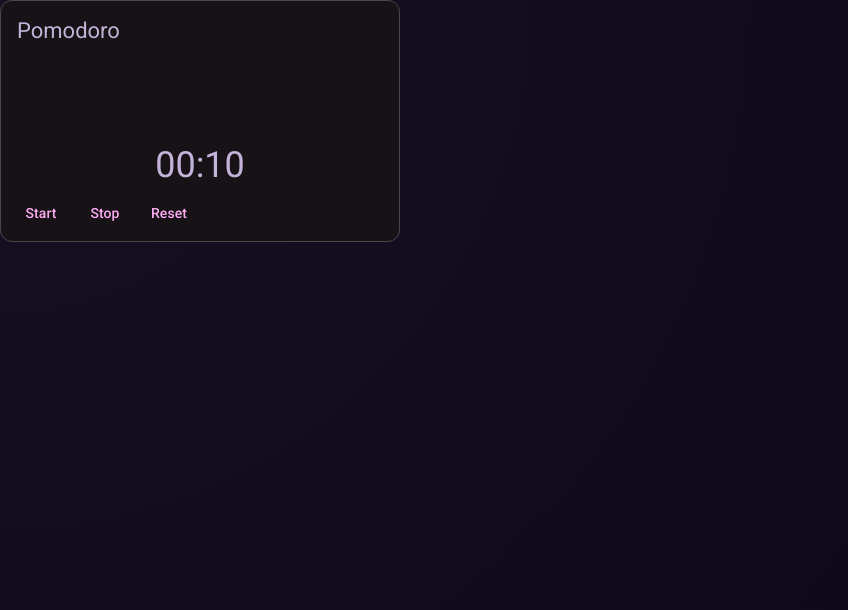
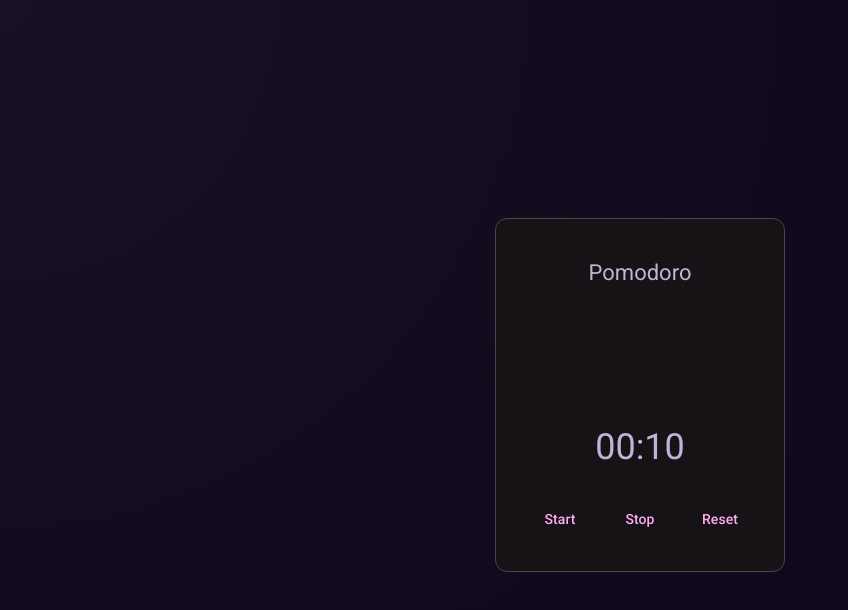
Before and after one commit to Joao-Vtr-Oliveira/pomodoro, an Angular app: page / in a window 1280 px wide. Shown: the top 610 px of the page, without its empty margins (0-848 px from the left). Built offline with nearby package versions, Linux system fonts and the light colour scheme.

Commit message:
feat: add the min functional to the project

```diff
--- a/src/app/app.html
+++ b/src/app/app.html
@@ -1,23 +1,30 @@
-<div class=''>
+<div class="flex justify-center items-center min-h-screen p-4">
 	<mat-card class="example-card" appearance="outlined">
+		<div class="flex flex-col items-center justify-center gap-6 p-6">
 			<mat-card-header>
 				<mat-card-title>Pomodoro</mat-card-title>
 			</mat-card-header>
+
 			<mat-card-content>
+				<div class="flex flex-col items-center justify-center gap-4">
 					<mat-progress-spinner
 						class="example-margin"
 						mode="determinate"
 						[value]="clockService.progress()"
-			>
-			</mat-progress-spinner>
-			<div class="text-center">
-				<p class="text-4xl">{{ formatTime(clock.remainingTime()) }}</p>
+					></mat-progress-spinner>
+					<p class="text-4xl text-center">
+						{{ formatTime(clockService.remainingTime()) }}
+					</p>
 				</div>
 			</mat-card-content>
+
 			<mat-card-actions>
-			<button matButton (click)="clock.startClock()">Start</button>
-			<button matButton (click)="clock.stopClock()">Stop</button>
-			<button matButton (click)="clock.resetClock()">Reset</button>
+				<div class="flex justify-center gap-4">
+					<button matButton (click)="clockService.startClock()">Start</button>
+					<button matButton (click)="clockService.stopClock()">Stop</button>
+					<button matButton (click)="clockService.resetClock()">Reset</button>
+				</div>
 			</mat-card-actions>
+		</div>
 	</mat-card>
 </div>
--- a/src/app/app.ts
+++ b/src/app/app.ts
@@ -15,8 +15,6 @@
   clockService = inject(ClockService);
   // value = signal(50);
 
-  constructor(public clock: ClockService) {}
-
   formatTime(ms: number): string {
     const totalSeconds = Math.floor(ms / 1000);
     const min = String(Math.floor(totalSeconds / 60)).padStart(2, '0');
--- a/src/app/services/clock.service.ts
+++ b/src/app/services/clock.service.ts
@@ -37,7 +37,6 @@
       });
     }, 1000);
 
-
   }
 
   stopClock() {
```
Lines whose indentation alone changed are shown as unchanged.
